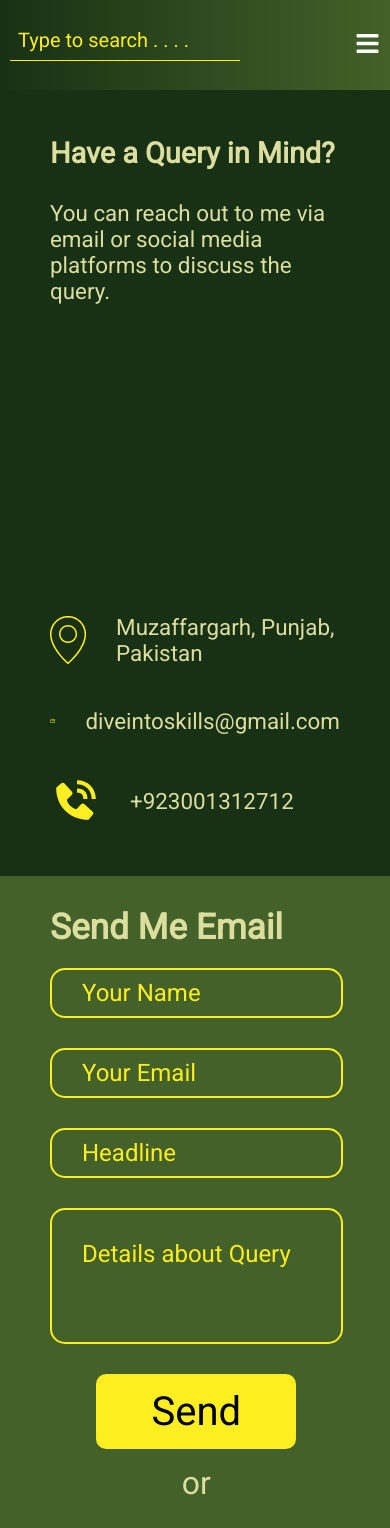
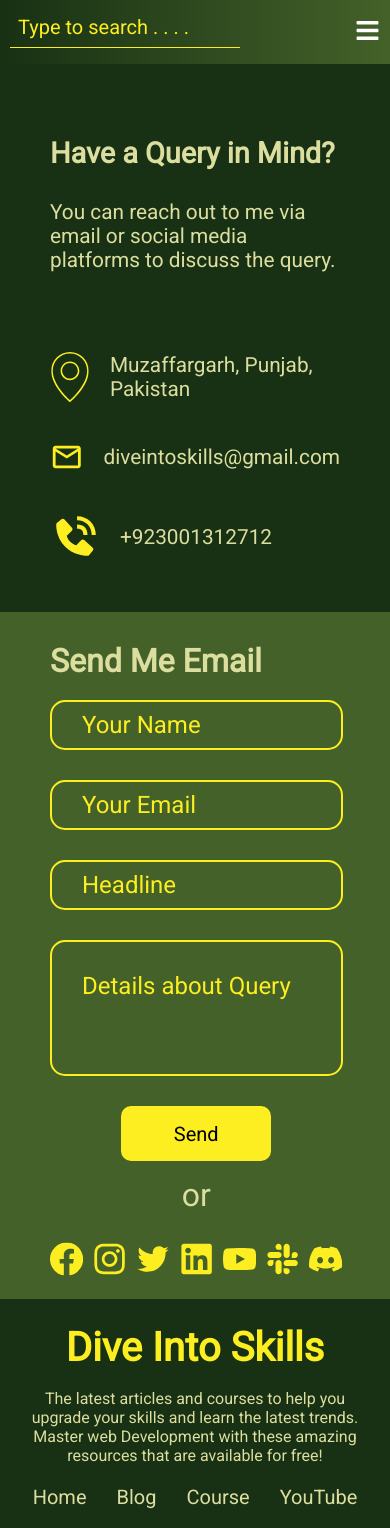
Before and after one commit to sahilbhardwaj-tmpl/DiveIntoSkills, a React (Vite) app: page /Contact in a window 390 px wide. Shown: the top 1528 px of the page. Built offline with nearby package versions, Linux system fonts and the light colour scheme.

Commit message:
Fixed contact page for mobile

```diff
--- a/src/components/Contact/Contact.jsx
+++ b/src/components/Contact/Contact.jsx
@@ -19,7 +19,7 @@ function Contact() {
 
   const handleSubmit = (e) => {
     e.preventDefault();
-    // Add your logic to handle form submission here
+
     console.log("Form submitted:", formData);
     setFormData({
       yourName: "",
@@ -139,7 +139,7 @@ function Contact() {
                 ></textarea>
                 <div className="center">
                   <button className="button" type="submit">
-                    <p style={{ fontSize: "40px" }}>Send</p>
+                    <p className="send-btn">Send</p>
                   </button>
                   <p className="or">or</p>
                 </div>
--- a/src/components/Contact/ContactStyles.css
+++ b/src/components/Contact/ContactStyles.css
@@ -32,7 +32,7 @@
 }
 .address {
   display: flex;
-  gap: 30px;
+  gap: 20px;
   align-items: center;
   margin-top: 30px;
 }
@@ -82,8 +82,8 @@ textarea {
 
 .textarea {
   max-height: fit-content;
-  width: 480px;
-  height: 150px;
+  width: auto;
+  height: auto;
   resize: none;
 }
 
@@ -106,7 +106,9 @@ textarea::placeholder {
   height: 75px;
   transition: background-color 0.3s ease;
 }
-
+.send-btn{
+  font-size: 40px;
+}
 .button:hover {
   background-color: #f4fc00;
 }
@@ -137,7 +139,7 @@ textarea::placeholder {
     background: #446129;
   }
   .address-box {
-    margin-top: 80px;
+    padding-top: 50px;
   }
   .color {
     text-align: center;
@@ -154,19 +156,24 @@ textarea::placeholder {
   }
   .left-section-p{
     color: #DCDE9F;
-    font-size: 1.4em;
+    font-size: 1.3em;
     padding-top: 30px;
   }
   .tuxt{
     text-align: start;
-    font-size: 1.4em;
+    font-size: 1.3em;
   }
   .right-section-text{
     color: #dcde9f;
-    font-size: 2.2em;
+    font-size: 2em;
     font-weight: bolder;
     padding-top: 30px;
-
   }
-
+  .button {
+    width: 150px;
+    height: 55px;
+  }
+  .send-btn{
+    font-size: 20px;
+  }
 }
--- a/src/components/Header/HeaderStyles.css
+++ b/src/components/Header/HeaderStyles.css
@@ -9,7 +9,7 @@
     padding-bottom: 2.5rem;
     position: fixed;
     width: 100vw;
-    height: 90px;
+    height: 60px;
     z-index: 10;
     background: linear-gradient(90deg, #183114 0%, #446129 100%);
     backdrop-filter: blur(10px);
```
